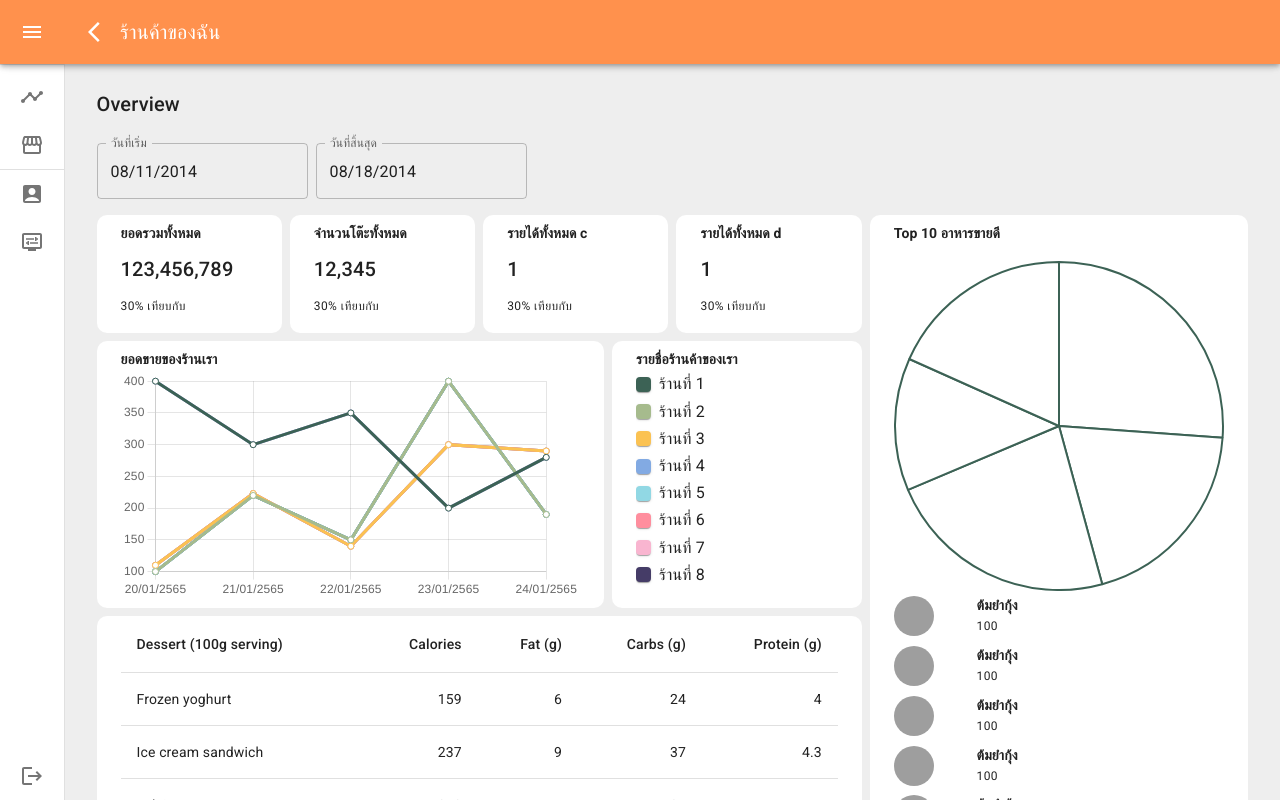
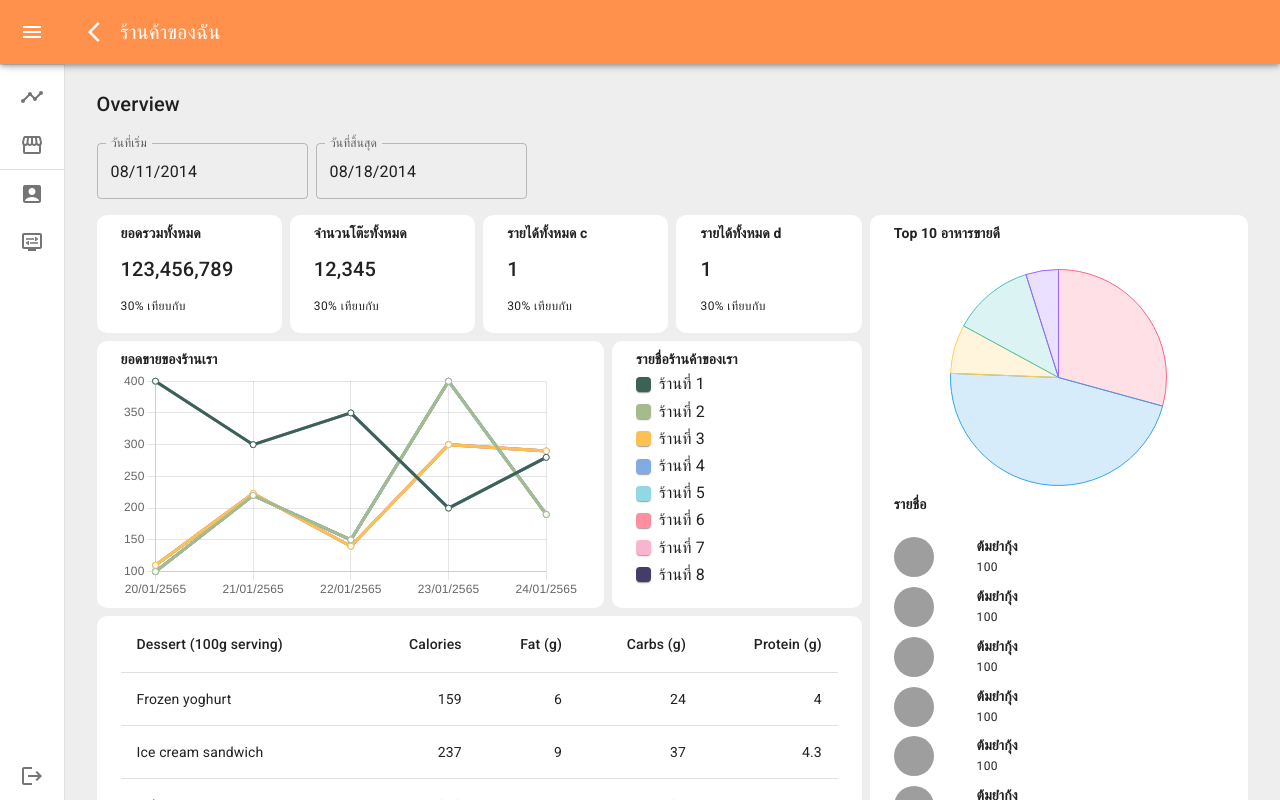
Before and after one commit to thanakorn1999/-restaurant_website, a React (Create React App) app: page /user in a window 1280 px wide. Shown: the top 800 px of the page. Built offline with nearby package versions, Linux system fonts and the light colour scheme; grey boxes are pictures that could not be loaded.

Commit message:
add pie dashboard

```diff
--- a/package.json
+++ b/package.json
@@ -6,6 +6,7 @@
     "@emotion/react": "^11.10.5",
     "@emotion/styled": "^11.10.5",
     "@material-ui/core": "^4.12.4",
+    "@mierak/react-virtualized-grid": "^0.0.5-ALPHA",
     "@mui/icons-material": "^5.11.0",
     "@mui/material": "^5.11.0",
     "@mui/x-date-pickers": "^5.0.12",
@@ -17,6 +18,7 @@
     "dayjs": "^1.11.7",
     "moment": "^2.29.4",
     "react": "^18.2.0",
+    "react-beautiful-dnd": "^13.1.1",
     "react-chartjs-2": "^4.3.1",
     "react-dom": "^18.2.0",
     "react-router-dom": "^6.6.0",
--- a/src/App.js
+++ b/src/App.js
@@ -19,7 +19,7 @@ import { MyRestaurant } from "./pages/User/Index/MyRestaurant/Index";
 import { MyRestaurantId } from "./pages/User/Index/MyRestaurant/_Id/Index";
 //
 import { Customer } from "./pages/User/Index/MyRestaurant/_Id/Customer";
-import { Kitchen } from "./pages/User/Index/MyRestaurant/_Id/Kitchen";
+import { Kitchen } from "./pages/User/Index/MyRestaurant/_Id/Kitchen/Index";
 import { Menu } from "./pages/User/Index/MyRestaurant/_Id/Menu/Index";
 import { Setting } from "./pages/User/Index/MyRestaurant/_Id/Setting";
 
--- a/src/component/Chart/Pie.js
+++ b/src/component/Chart/Pie.js
@@ -6,10 +6,7 @@ ChartJS.register(ArcElement, Tooltip, Legend);
 export function PieChart(props) {
   const [data, setData] = useState(null);
   useEffect(() => {
-    setData({
-      labels: props.labels,
-      datasets: props.datasets,
-    });
+    setData(props.datasets);
   }, []);
   const options = {
     plugins: {
@@ -23,7 +20,14 @@ export function PieChart(props) {
   } else
     return (
       <>
-        <Pie data={data} options={options} />
+        <Pie
+          data={data}
+          options={options}
+          sx={{
+            width: `100px`,
+            height: `100px`,
+          }}
+        />
       </>
     );
 }
--- a/src/index.js
+++ b/src/index.js
@@ -6,7 +6,7 @@ import { BrowserRouter } from "react-router-dom";
 import { theme } from "./theme";
 import { ThemeProvider } from "@mui/material";
 const root = ReactDOM.createRoot(document.getElementById("root"));
-
+// https://codesandbox.io/s/frello-2-forked-gdp0e4?file=/src/components/App.js
 root.render(
   <>
     <BrowserRouter>
--- a/src/pages/User/Index/Dashboard.js
+++ b/src/pages/User/Index/Dashboard.js
@@ -106,6 +106,7 @@ const rows = [
 export function Dashboard() {
   const classes = useStyles();
   const [dateDashboard, setDashboard] = useState(null);
+  const [dateDashboardTopTen, setDashboardTopTen] = useState(null);
   useEffect(() => {
     const dataFromAPI = {
       labels: [
@@ -161,7 +162,51 @@ export function Dashboard() {
           data: [110, 223, 140, 300, 290],
         },
       ],
+      topTenFood: [
+        {
+          labels: [
+            `ต้มยำกุ้ง 1`,
+            `ต้มยำกุ้ง 2`,
+            `ต้มยำกุ้ง 3`,
+            `ต้มยำกุ้ง 4`,
+            `ต้มยำกุ้ง 5`,
+          ],
+          data: [400, 300, 350, 200, 280],
+        },
+      ],
     };
+    setDashboardTopTen({
+      labels: [
+        `ต้มยำกุ้ง 1`,
+        `ต้มยำกุ้ง 2`,
+        `ต้มยำกุ้ง 3`,
+        `ต้มยำกุ้ง 4`,
+        `ต้มยำกุ้ง 5`,
+      ],
+      datasets: [
+        {
+          label: "top 10 อาหาร",
+          data: [12, 19, 3, 5, 2],
+          backgroundColor: [
+            "rgba(255, 99, 132, 0.2)",
+            "rgba(54, 162, 235, 0.2)",
+            "rgba(255, 206, 86, 0.2)",
+            "rgba(75, 192, 192, 0.2)",
+            "rgba(153, 102, 255, 0.2)",
+            "rgba(255, 159, 64, 0.2)",
+          ],
+          borderColor: [
+            "rgba(255, 99, 132, 1)",
+            "rgba(54, 162, 235, 1)",
+            "rgba(255, 206, 86, 1)",
+            "rgba(75, 192, 192, 1)",
+            "rgba(153, 102, 255, 1)",
+            "rgba(255, 159, 64, 1)",
+          ],
+          borderWidth: 1,
+        },
+      ],
+    });
 
     const color = [
       `#3C6255`,
@@ -176,6 +221,9 @@ export function Dashboard() {
       `#46C2CB`,
       `#F2F7A1`,
     ];
+    dataFromAPI.topTenFood.backgroundColor = [...color];
+    dataFromAPI.topTenFood.borderColor = [...color];
+
     let bufferDatasets = [];
     dataFromAPI.sumMyRestaurant.forEach((elm, index) => {
       bufferDatasets.push({
@@ -189,6 +237,7 @@ export function Dashboard() {
     setDashboard({
       labels: dataFromAPI.labels,
       sumMyRestaurant: bufferDatasets,
+      topTenFood: dataFromAPI.topTenFood,
     });
   }, []);
 
@@ -240,11 +289,6 @@ export function Dashboard() {
           <Grid item xs={12} md={8}>
             {/* SUM CARD */}
             <Grid container alignContent="flex-start" spacing={1}>
-              {/* {[3, 2, 3, 4].map((item, index) => (
-                <Grid item xs={12} md={3}>
-                  {MyComponents.DataCard(item)}
-                </Grid>
-              ))} */}
               <Grid item xs={12} md={3}>
                 {MyComponents.DataCard({
                   label: "ยอดรวมทั้งหมด",
@@ -287,10 +331,6 @@ export function Dashboard() {
                         datasets={dateDashboard.sumMyRestaurant}
                       />
                     ) : (
-                      // <PieChart
-                      //   labels={dateDashboard.labels}
-                      //   datasets={dateDashboard.sumMyRestaurant}
-                      // />
                       ""
                     )}
                   </Container>
@@ -385,14 +425,30 @@ export function Dashboard() {
                 >
                   Top 10 อาหารขายดี
                 </Typography>
-                {dateDashboard !== null ? (
-                  <PieChart
-                    labels={dateDashboard.labels}
-                    datasets={[dateDashboard.sumMyRestaurant[0]]}
-                  />
-                ) : (
-                  ""
-                )}
+                <Grid
+                  container
+                  direction="row"
+                  alignItems="center"
+                  justifyContent="center"
+                  spacing={1}
+                  sx={{ py: 1 }}
+                >
+                  <Grid item xs={12} md={8}>
+                    {dateDashboardTopTen !== null ? (
+                      <PieChart datasets={dateDashboardTopTen} />
+                    ) : (
+                      ""
+                    )}
+                  </Grid>
+                </Grid>
+                <Typography
+                  variant="subtitle2"
+                  fontWeight="bold"
+                  component="div"
+                  sx={{ pb: 2 }}
+                >
+                  รายชื่อ
+                </Typography>
                 {[1, 2, 3, 4, 5, 6, 7, 8, 9, 10].map((item, index) =>
                   MyComponents.FoodCard(item)
                 )}
--- a/src/pages/User/Index/MyRestaurant/_Id/Kitchen.js
+++ /dev/null
@@ -1,3 +0,0 @@
-export function Kitchen() {
-  return <>Kitchen</>;
-}
--- /dev/null
+++ b/src/pages/User/Index/MyRestaurant/_Id/Kitchen/Index.js
@@ -0,0 +1,13 @@
+import { Typography } from "@mui/material";
+// import { TrelloCard } from "./component/TrelloCard";
+// import { TrelloList } from "./component/TrelloList";
+
+export function Kitchen() {
+  return (
+    <>
+      <Typography variant="h6" gutterBottom sx={{ pb: 2 }}>
+        Kitchen
+      </Typography>
+    </>
+  );
+}
--- a/src/pages/User/Index/MyRestaurant/_Id/Menu/Index.js
+++ b/src/pages/User/Index/MyRestaurant/_Id/Menu/Index.js
@@ -17,6 +17,7 @@ import {
   TextField,
   Dialog,
   useTheme,
+  CardActionArea,
 } from "@mui/material";
 import AppsIcon from "@mui/icons-material/Apps";
 import AddIcon from "@mui/icons-material/Add";
@@ -30,9 +31,10 @@ const MyComponents = {
       return (
         <>
           <Card variant="outlined" sx={{ maxWidth: 345 }}>
+            <CardActionArea>
               <CardMedia
                 sx={{ height: 140 }}
-              lazy="true"
+                lazy
                 image="https://images.unsplash.com/photo-1551963831-b3b1ca40c98e"
                 title="green iguana"
               />
@@ -41,6 +43,7 @@ const MyComponents = {
                   {data.title}
                 </Typography>
               </CardContent>
+            </CardActionArea>
           </Card>
         </>
       );
@@ -124,7 +127,6 @@ export function Menu() {
 
   return (
     <>
-      {/* PAGE */}
       <Grid container direction="row" spacing={2} alignItems="flex-start">
         {/* LEFT */}
         <Grid item xs={12} md={8}>
@@ -173,9 +175,8 @@ export function Menu() {
             </Grid>
           </Grid>
           {/* TabPanel && listMenu */}
-          <Grid
-            container
-            justifyContent="end"
+          <Container
+            disableGutters
             sx={{ height: `70vh`, overflowY: "scroll", mt: 1 }}
           >
             {data.map((item, index) => (
@@ -188,8 +189,8 @@ export function Menu() {
                 <Grid
                   container
                   direction="row"
+                  justifyContent="flex-start"
                   alignItems="flex-start"
-                  justifyContent="flex-star"
                   spacing={1}
                 >
                   {filteredMenu.length !== 0 ? (
@@ -216,15 +217,11 @@ export function Menu() {
                 </Grid>
               </TabPanel>
             ))}
-          </Grid>
+          </Container>
         </Grid>
         {/* RIGHT */}
         <Grid item xs={12} md={4}>
-          <Grid container spacing={1}>
           {/* ADD */}
-            <Grid item xs={12}>
-              <Grid container>
-                <Grid item>
           <Button
             startIcon={<AddIcon />}
             variant="contained"
@@ -233,16 +230,10 @@ export function Menu() {
           >
             เพิ่มรายการใหม่
           </Button>
-                </Grid>
-              </Grid>
-            </Grid>
           {/* Details */}
-            <Grid item xs={12}>
-              <Card variant="outlined" sx={{ py: 5 }}>
+          <Card variant="outlined" sx={{ py: 5, mt: 2 }}>
             <Container>{data?.date_create ?? "Loading"}</Container>
           </Card>
-            </Grid>
-          </Grid>
         </Grid>
       </Grid>
       {/* DIALOGS */}
--- a/src/pages/User/Index/MyRestaurant/_Id/Setting.js
+++ b/src/pages/User/Index/MyRestaurant/_Id/Setting.js
@@ -1,5 +1,3 @@
 export function Setting() {
   return <>Setting</>;
 }
-
-// export default Login;
```
Also changed, not shown: 2 other files (tests, documents, lock files or other folders). Lines whose indentation alone changed are shown as unchanged.
